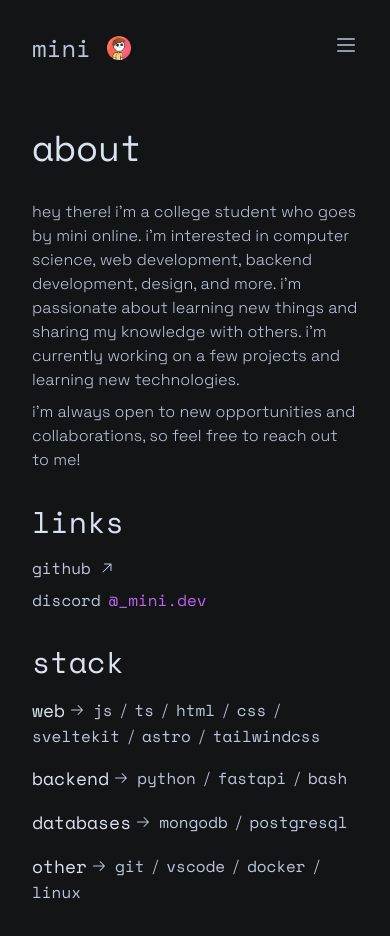
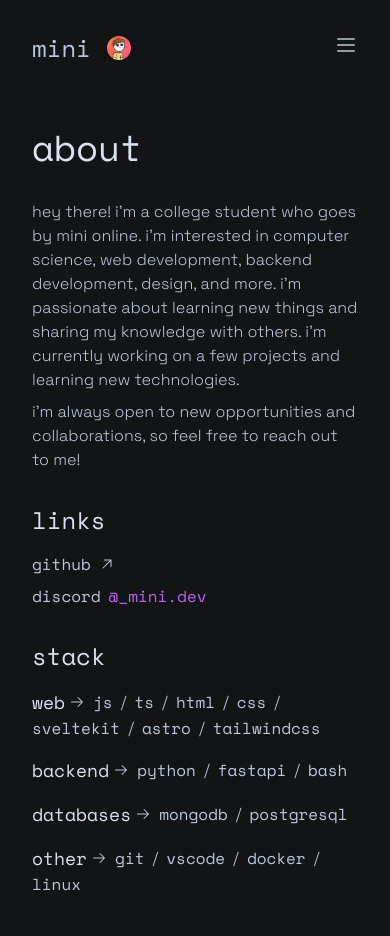
Before and after one commit to AyushSehrawat/ayush.gg, an Astro site: page /about in a window 390 px wide. Built offline with nearby package versions, Linux system fonts and the light colour scheme; Astro itself is replaced by a stand-in of ours; a web font is replaced by a local one.

Commit message:
fix: minor improvements

```diff
--- a/src/pages/about/index.astro
+++ b/src/pages/about/index.astro
@@ -112,7 +112,7 @@ const stack: Stack = {
             </p>
         </div>
         <div class="gap-4 flex flex-col">
-            <h2 class="font-secondary text-3xl text-txt-0">links</h2>
+            <h2 class="font-secondary text-2xl md:text-3xl text-txt-0">links</h2>
             <div class="flex flex-col gap-2">
                 {
                     socials.map((social) => (
@@ -136,7 +136,7 @@ const stack: Stack = {
             </div>
         </div>
         <div class="gap-4 flex flex-col">
-            <h3 class="font-secondary text-3xl text-txt-0">stack</h3>
+            <h3 class="font-secondary text-2xl md:text-3xl text-txt-0">stack</h3>
             {
                 (Object.keys(stack) as (keyof Stack)[]).map((key) => (
                     <div class="flex flex-wrap items-center">
```
